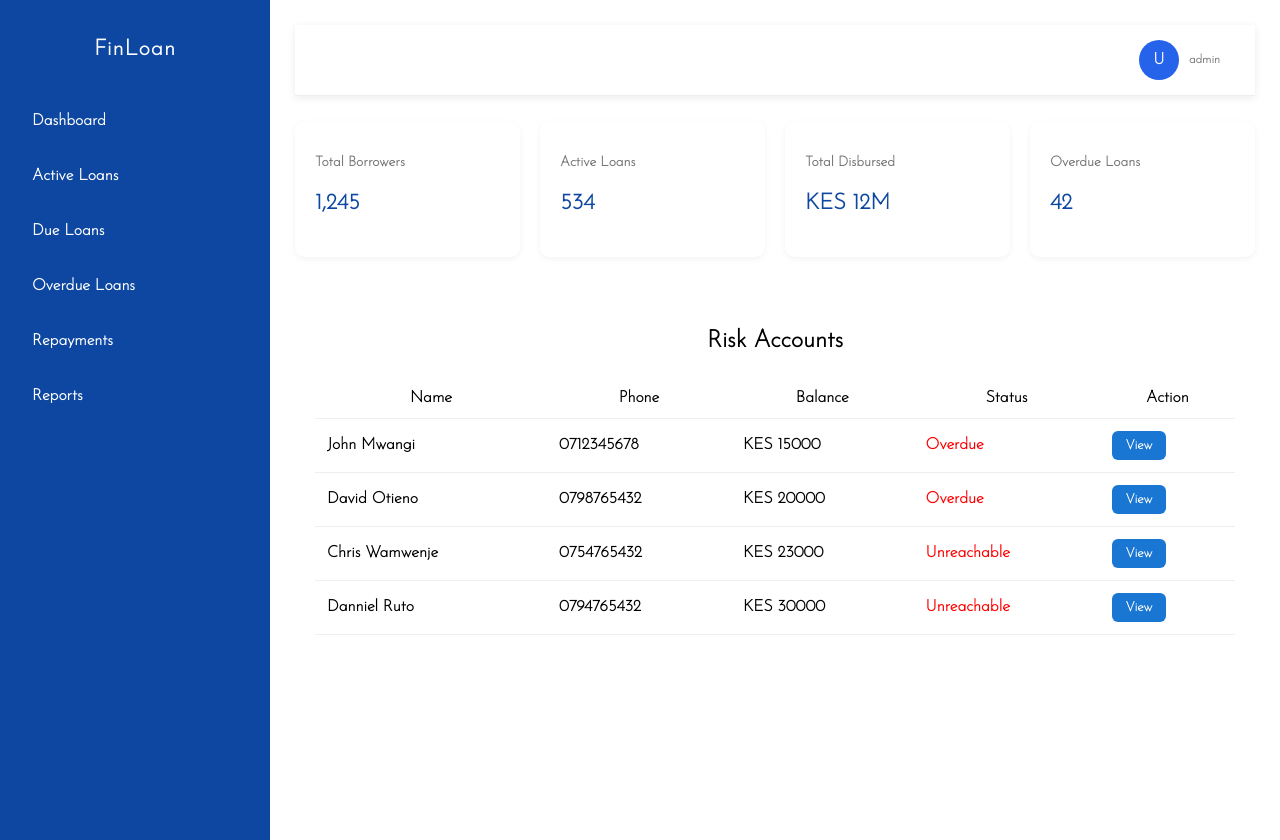
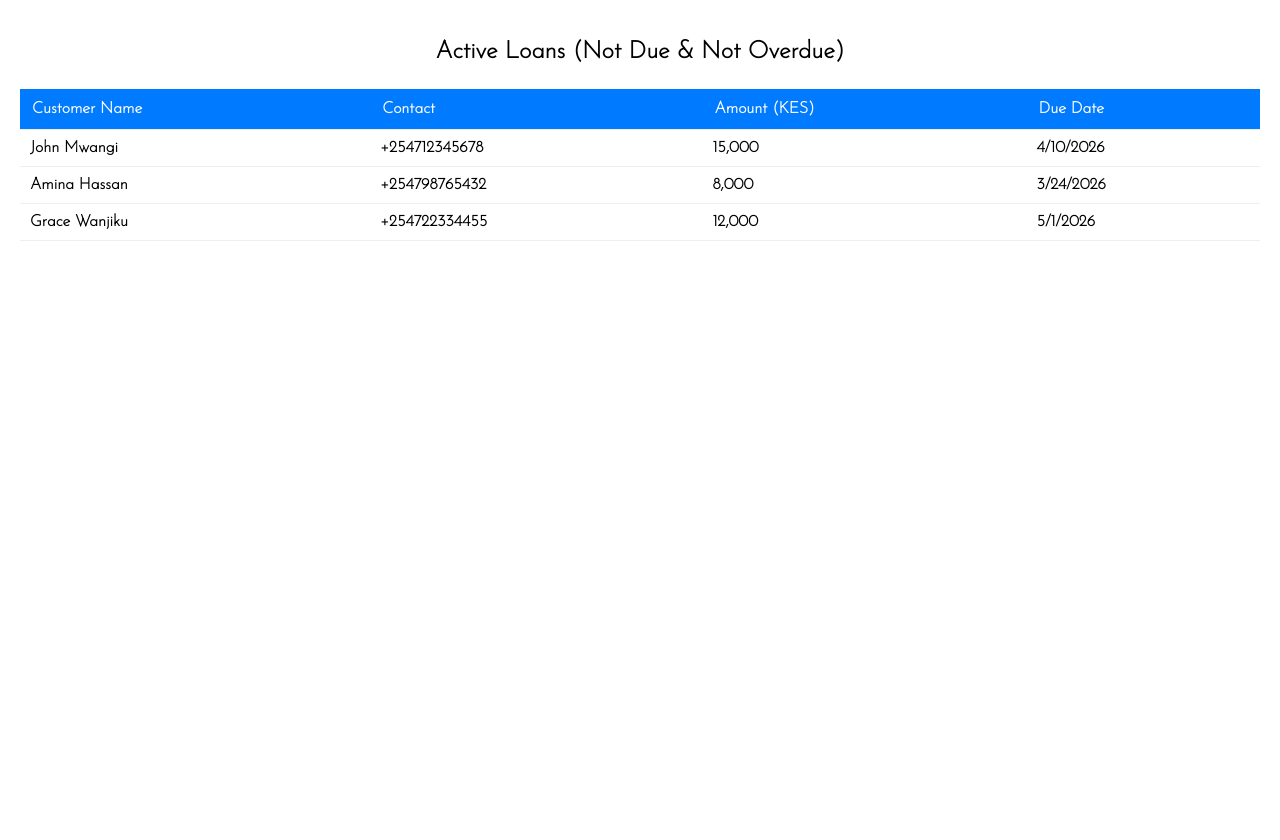
Before and after one commit to Kipkorir2017/FinApp, a React (Create React App) app: page /ActiveLoans in a window 1280 px wide. Before the commit this address led to /. After the commit the page ends 800 px from the top, so only its background shows below. Built offline with nearby package versions, Linux system fonts and the light colour scheme; sample sign-in values are in the browser's storage.

Commit message:
ädd file activeloans

```diff
--- a/src/App.js
+++ b/src/App.js
@@ -9,6 +9,7 @@ import Login from "./pages/Login";
 import ProtectedRoute from "./components/ProtectedRoute";
 import Users from "./pages/Users";
 import AdminAnalytics from "./components/AdminAnalytics";
+import ActiveLoans from "./pages/activeLoans"
 import "./index.css";
 
 function App() {
@@ -55,6 +56,14 @@ function App() {
             </ProtectedRoute>
           }
         />
+         <Route
+          path="/ActiveLoans"
+          element={
+            <ProtectedRoute>
+              <ActiveLoans />
+            </ProtectedRoute>
+          }
+        />
         <Route
           path="/CustomerDetails"
           element={
--- a/src/components/SideBar.js
+++ b/src/components/SideBar.js
@@ -11,7 +11,7 @@ function Sidebar() {
           <NavLink to="/">Dashboard</NavLink>
         </li>
         <li>
-          <NavLink to="/">Active Loans</NavLink>
+          <NavLink to="/ActiveLoans">Active Loans</NavLink>
         </li>
 
         <li>
--- a/src/index.css
+++ b/src/index.css
@@ -458,6 +458,74 @@ border-radius:50%;
 .menu a.active {
   color: white;
   font-weight: bold;
+}
+
+
+/* Active Loans */
+/* Page layout */
+.container {
+  display: flex;
+  height: 100vh;
+  background: #f3f4f6;
+}
+
+/* Main content */
+.main-content {
+  flex: 1;
+  padding: 20px;
+  overflow-y: auto;
+}
+
+/* Table styling */
+.borrowers-table {
+  width: 100%;
+  border-collapse: collapse;
+  background: #fff;
+  border-radius: 8px;
+  overflow: hidden;
+}
+
+/* Header */
+.borrowers-table thead {
+  background: #007bff;
+  color: #fff;
+}
+
+.borrowers-table th {
+  padding: 12px;
+  text-align: left;
+  font-size: 14px;
+}
+
+/* Cells */
+.borrowers-table td {
+  padding: 12px;
+  border-bottom: 1px solid #e5e7eb;
+  font-size: 14px;
+}
+
+/* Row hover */
+.borrowers-table tbody tr:hover {
+  background: #f9fafb;
+}
+
+/* Section title */
+.page-title {
+  margin-bottom: 15px;
+  font-size: 18px;
+  font-weight: 600;
+}
+
+/* Optional: status styles */
+.overdue {
+  color: red;
+  font-weight: bold;
+}
+
+.unreachable {
+  color: red !important;
+  font-weight: bold;
+  background: none !important;
 }
 
 /* Borrowers page */
--- /dev/null
+++ b/src/pages/activeLoans.js
@@ -0,0 +1,122 @@
+import React, { useEffect, useState } from "react";
+import Sidebar from "../components/SideBar";
+
+const isValidActiveLoan = (loan) => {
+  const today = new Date();
+  const dueDate = new Date(loan.dueDate);
+
+  today.setHours(0, 0, 0, 0);
+  dueDate.setHours(0, 0, 0, 0);
+
+  return loan.status === "active" && dueDate > today;
+};
+
+const ActiveLoansTablePage = () => {
+  const [filteredLoans, setFilteredLoans] = useState([]);
+
+  useEffect(() => {
+
+    const dummyLoans = [
+      {
+        id: 1,
+        customerName: "John Mwangi",
+        contact: "+254712345678",
+        amount: 15000,
+        dueDate: "2026-04-10",
+        status: "active",
+      },
+      {
+        id: 2,
+        customerName: "Amina Hassan",
+        contact: "+254798765432",
+        amount: 8000,
+        dueDate: "2026-03-24", // today (excluded)
+        status: "active",
+      },
+      {
+        id: 3,
+        customerName: "Peter Otieno",
+        contact: "+254701112233",
+        amount: 20000,
+        dueDate: "2026-03-20", // overdue (excluded)
+        status: "active",
+      },
+      {
+        id: 4,
+        customerName: "Grace Wanjiku",
+        contact: "+254722334455",
+        amount: 12000,
+        dueDate: "2026-05-01",
+        status: "active",
+      },
+      {
+        id: 5,
+        customerName: "Ali Said",
+        contact: "+254733556677",
+        amount: 5000,
+        dueDate: "2026-04-05",
+        status: "closed", // not active (excluded)
+      },
+    ];
+
+    const validLoans = dummyLoans.filter(isValidActiveLoan);
+    setFilteredLoans(validLoans);
+  }, []);
+
+  return (
+    // <div className="container">
+
+    <div style={{ padding: "20px" }}>
+
+      <h2>Active Loans (Not Due & Not Overdue)</h2>
+
+      {filteredLoans.length === 0 ? (
+        <p>No customers found.</p>
+      ) : (
+        <table
+          style={{
+            width: "100%",
+            borderCollapse: "collapse",
+            marginTop: "20px",
+          }}
+        >
+          <thead>
+            <tr style={{ backgroundColor: "#007BFF", color: "#fff" }}>
+              <th style={thStyle}>Customer Name</th>
+              <th style={thStyle}>Contact</th>
+              <th style={thStyle}>Amount (KES)</th>
+              <th style={thStyle}>Due Date</th>
+            </tr>
+          </thead>
+          <tbody>
+            {filteredLoans.map((loan) => (
+              <tr key={loan.id} style={{ borderBottom: "1px solid #ddd" }}>
+                <td style={tdStyle}>{loan.customerName}</td>
+                <td style={tdStyle}>{loan.contact}</td>
+                <td style={tdStyle}>
+                  {loan.amount.toLocaleString()}
+                </td>
+                <td style={tdStyle}>
+                  {new Date(loan.dueDate).toLocaleDateString()}
+                </td>
+              </tr>
+            ))}
+          </tbody>
+        </table>
+      )}
+    </div>
+    // </div>
+  );
+};
+
+// Styling
+const thStyle = {
+  padding: "12px",
+  textAlign: "left",
+};
+
+const tdStyle = {
+  padding: "10px",
+};
+
+export default ActiveLoansTablePage;
```
